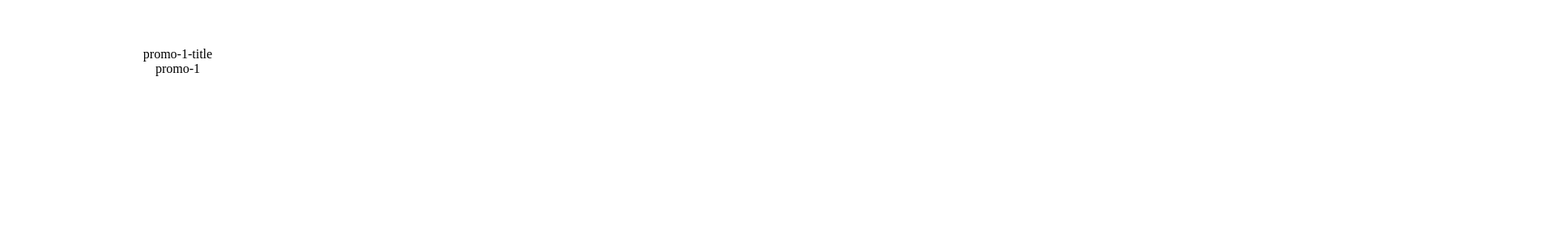
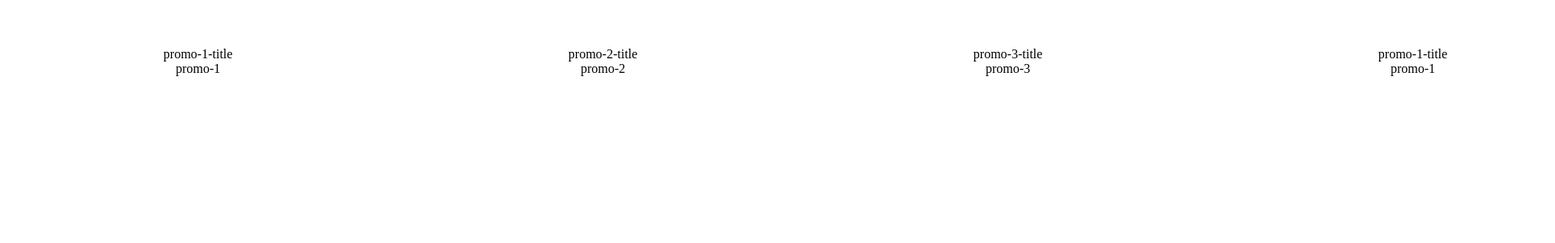
Before and after one commit to landa03/GSAP-E-1, a React (Vite) app: page / in a window 1280 px wide. Shown: the top 300 px of the page at 81% size, 1920 px wide, since content can reach past the window. Built offline with nearby package versions, Linux system fonts and the light colour scheme.

Commit message:
ya esta mapeado, nomas falta acomodarlo y hacer que se mueva correctamente

```diff
--- a/src/App.css
+++ b/src/App.css
@@ -13,7 +13,7 @@
   display: row;
   /* display: flex; */
 
-  overflow: hidden;
+  /* overflow: hidden; */
   justify-content: flex-start;
   align-items: center;
 }
@@ -23,7 +23,8 @@
   display: flex;
   position: relative;
   left: -450px;
-  width: 900px;
+  /* width: 900px; */
+  width: fit-content;
   flex-direction: reverse;
 }
 
@@ -31,10 +32,12 @@
   width: 400px;
   padding: 50px;
   text-align: center;
+  /* box-sizing: border-box; */
 }
 
 .oldPromo{
   width: 400px;
   padding: 50px;
   text-align: center;
+  /* box-sizing: border-box; */
 }
--- a/src/App.jsx
+++ b/src/App.jsx
@@ -14,51 +14,57 @@ function App() {
 
   // let [count, setCount] = useState(0)
 
-  const [oldPromoState, setOldPromoState] = useState(promoTitle.length - 1);
-  const [newPromoState, setNewPromoState] = useState(0);
+  // const [oldPromoState, setOldPromoState] = useState(promoTitle.length - 1);
+  // const [newPromoState, setNewPromoState] = useState(0);
 
   let promoContainerRef = useRef();
 
   // var timeLine1 = new Timeline({onComplete: selectNextPromo});
-  var timeLine1 = new Timeline({onStart: selectNextPromo, onComplete: restartAnimation});
+  // var timeLine1 = new Timeline({onStart: selectNextPromo, onComplete: restartAnimation});
+  var timeLine1 = new Timeline();
   useGSAP(() => {
     timeLine1.to(promoContainerRef.current,{
         x: 450,
         duration: 3,
         delay: 3,
-        repeat: 0,
-        repeatDelay: 0,
+        repeat: -1,
+        // repeat: promoTitle.length,
+        repeatDelay: 3,
       }
     );
+    // timeLine1.to(promoContainerRef.current,{
+    //   x: -(450 * promoTitle.length),
+    //   duration: 0,
+    // });
   });
 
-  var oldPromoIndex = promoTitle.length - 1;
-  var newPromoIndex = 0;
+  // var oldPromoIndex = promoTitle.length - 1;
+  // var newPromoIndex = 0;
 
-  function restartAnimation() {
+  // function restartAnimation() {
     // setNewPromoState(newPromoIndex);
     // setOldPromoState(oldPromoIndex);
-    timeLine1.progress(0);
-    timeLine1.play();
-    console.log(promoMessage[oldPromoState], promoMessage[newPromoState]);
+    // timeLine1.progress(0);
+    // timeLine1.play();
+    // console.log(promoMessage[oldPromoState], promoMessage[newPromoState]);
 
-  }
+  // }
 
-  function selectNextPromo(){
+  // function selectNextPromo(){
     // setPromoState(promoState + 1);
     // console.log("next promo" ,oldPromoIndex ,newPromoIndex);
-    console.log(promoTitle[oldPromoIndex], promoTitle[newPromoIndex]);
-    if (newPromoIndex >= (promoTitle.length - 1)) {
-      newPromoIndex = 0;
-      oldPromoIndex = promoTitle.length - 1;
-    }else {
-      newPromoIndex ++;
-      setNewPromoState(newPromoIndex);
-      oldPromoIndex = newPromoIndex - 1;
-    }
+    // console.log(promoTitle[oldPromoIndex], promoTitle[newPromoIndex]);
+    // if (newPromoIndex >= (promoTitle.length - 1)) {
+      // newPromoIndex = 0;
+      // oldPromoIndex = promoTitle.length - 1;
+    // }else {
+      // newPromoIndex ++;
+      // setNewPromoState(newPromoIndex);
+      // oldPromoIndex = newPromoIndex - 1;
+    // }
     // setNewPromoState(newPromoIndex);
     // setOldPromoState(oldPromoIndex);
-  }
+  // }
 
   return (
     // <div className='App'>
@@ -70,23 +76,27 @@ function App() {
 
       <div className='container' ref={promoContainerRef}>
 
+        {promoTitle.map((promoTitle, index) =>(
+
           <div className='newPromo'>
             <div className='title'>
-            {promoTitle[newPromoIndex]}
+              {promoTitle}
               {/* Tailored software, perfect fit. */}
               {/* {promoMessage['promo-1-title']} */}
             </div>
             <div className='message'>
-            {promoMessage[newPromoIndex]}
+              {promoMessage[index]}
             </div>
           </div>
 
+        ))}
+
         <div className='oldPromo'>
           <div className='title'>
-            {promoTitle[oldPromoIndex]}
+            {promoTitle[0]}
           </div>
           <div className='message'>
-            {promoMessage[oldPromoIndex]}
+            {promoMessage[0]}
           </div>
         </div>
 
```
Lines whose indentation alone changed are shown as unchanged.
